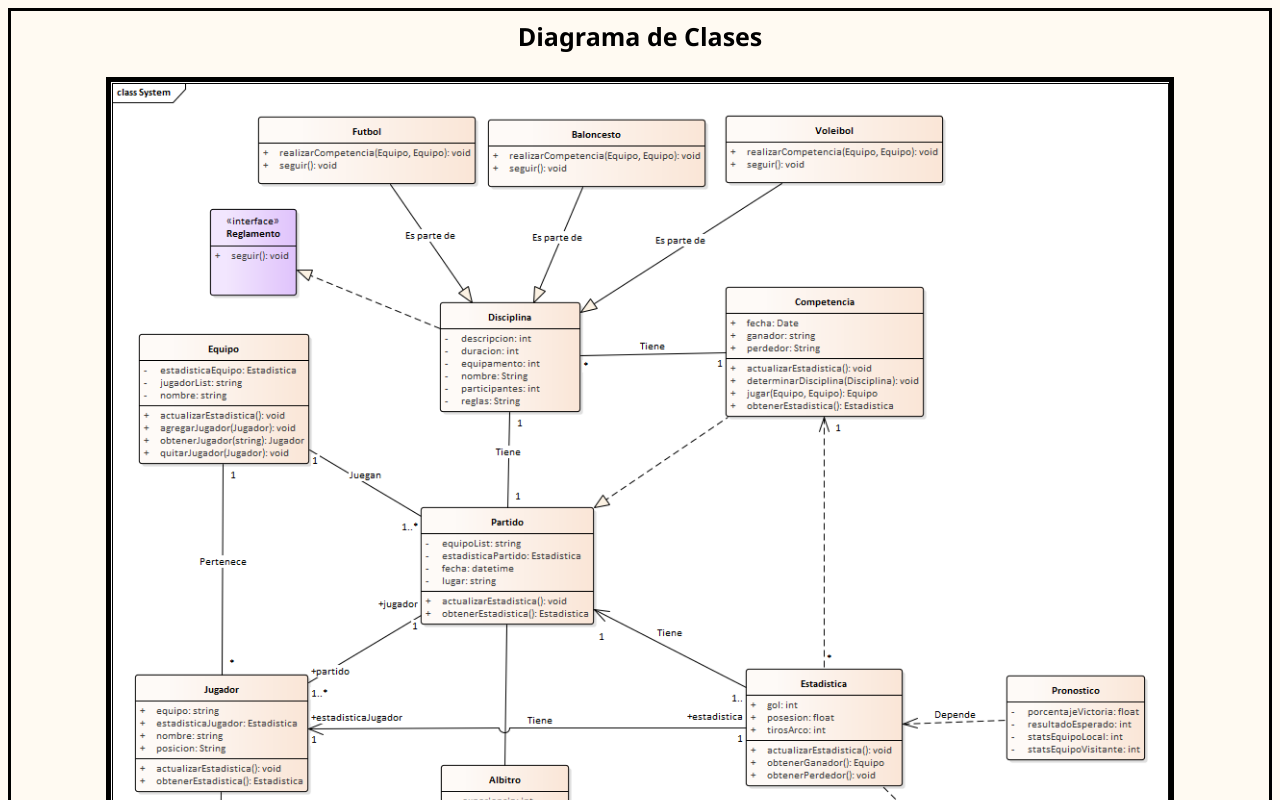
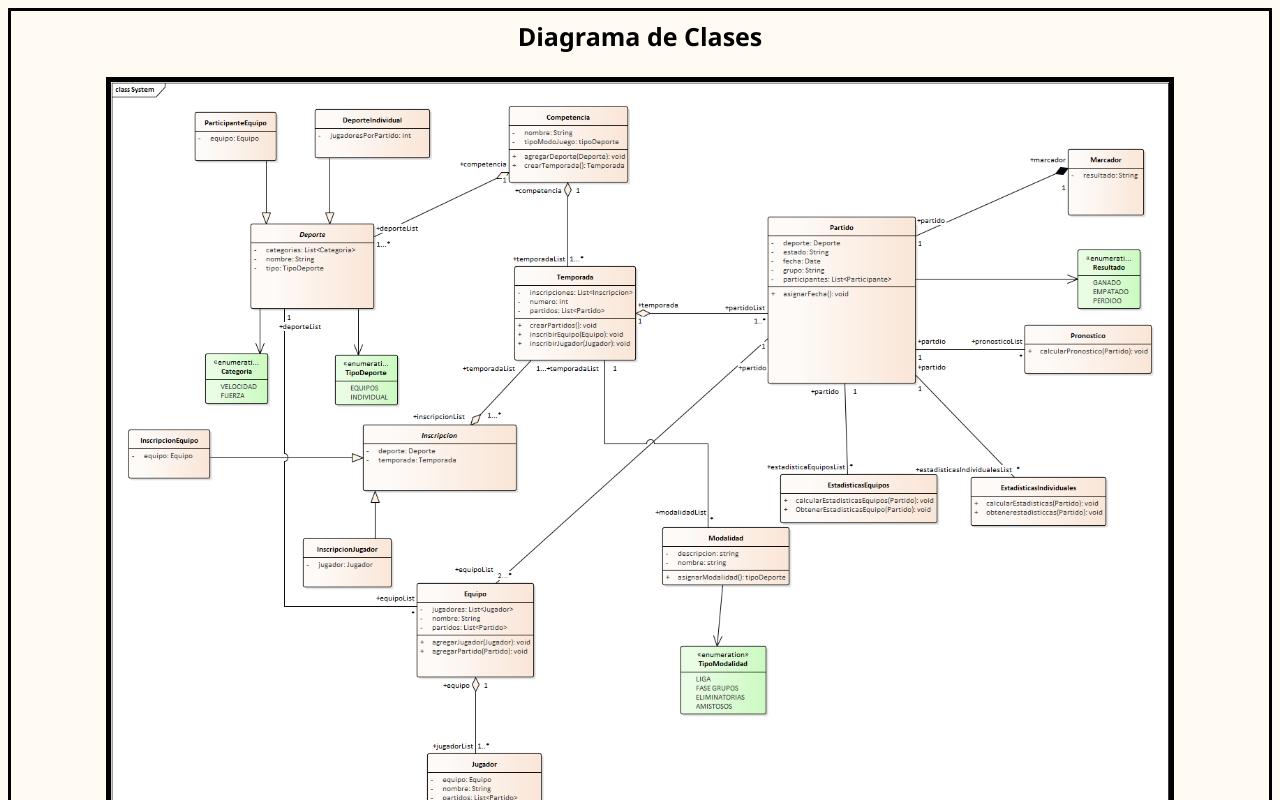
Before and after one commit to jostinjimenez/testing, a plain HTML site: page diagramaSecuencial.html in a window 1280 px wide. Shown: the top 800 px of the page. Drawn offline with Linux system fonts and the light colour scheme.

Commit message:
Update diagramaSecuencial.html

```diff
--- a/diagramaSecuencial.html
+++ b/diagramaSecuencial.html
@@ -13,7 +13,7 @@
 <body>
 
     <p class="titulo">Diagrama de Clases<p>
-    <img class="imagen1" src="System2.png">
+    <img class="imagen1" src="System.png">
     <p class="titulo">Modelo Secuencial<p></p>
     <img class="imagen" src="Secuencial.jpeg">
 
```
